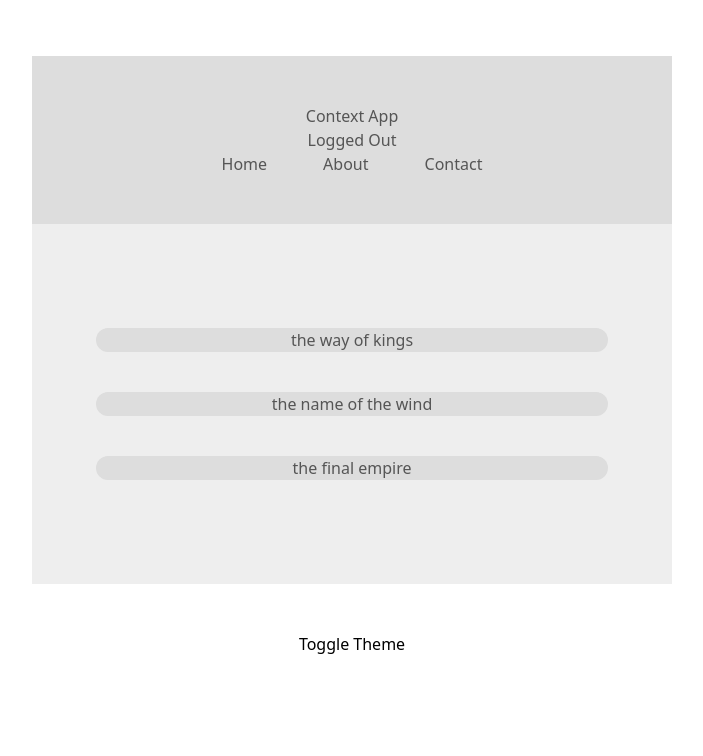
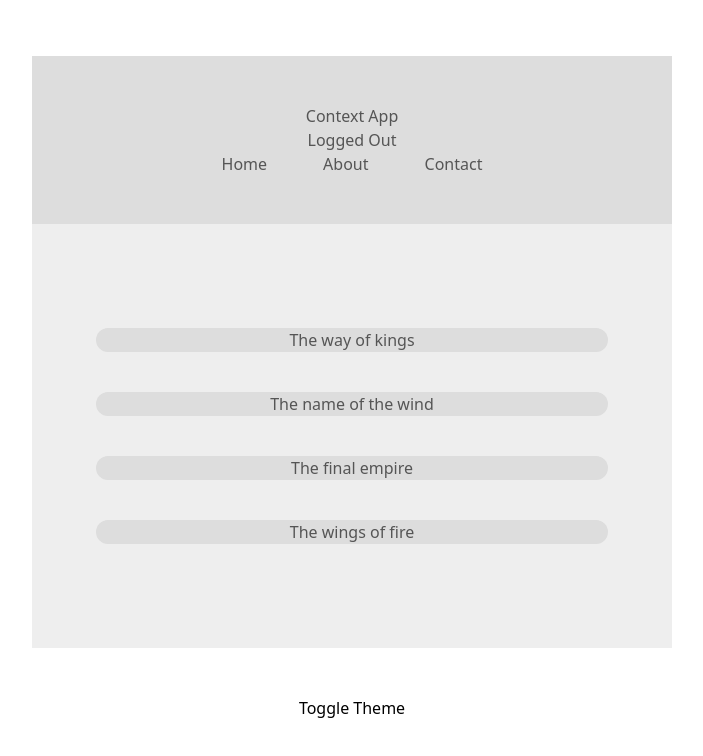
Before and after one commit to karunaGokul/react, a React (Create React App) app: page / in a window 1280 px wide. Shown: the top 756 px of the page, without its empty margins (288-991 px from the left). Built offline with nearby package versions, Linux system fonts and the light colour scheme.

Commit message:
context with functional component

```diff
--- a/src/App.tsx
+++ b/src/App.tsx
@@ -5,6 +5,7 @@
 import ToggleTheme from "./Contexts/ToggleTheme";
 import ThemeContextProvider from "./Contexts/ThemeContext";
 import AuthContextProvider from "./Contexts/AuthContext";
+import BookContextProvider from "./Contexts/BookContext";
 
 // import NovelList from "./Hooks/NovelList";
 
@@ -17,7 +18,6 @@
 function App() {
   return (
     <div className="max-w-screen-sm my-14 mx-auto text-center">
-
       {/* <NovelList /> */}
 
       {/* <Form />
@@ -32,7 +32,9 @@
       <ThemeContextProvider>
         <AuthContextProvider>
           <Navbar />
-          <BookList />
+          <BookContextProvider>
+            <BookList />
+          </BookContextProvider>
           <ToggleTheme />
         </AuthContextProvider>
       </ThemeContextProvider>
--- /dev/null
+++ b/src/Contexts/BookContext.tsx
@@ -0,0 +1,19 @@
+import React, { createContext, useState }  from 'react';
+
+export const BookContext = createContext<any>({});
+
+const BookContextProvider = (props: any) => {
+    const [ books, setBooks ] = useState([
+        { title: 'The way of kings', id: 1 },
+        { title: 'The name of the wind', id: 2 },
+        { title: 'The final empire', id: 3 },
+        { title: 'The wings of fire', id: 4 },
+    ])
+    return (
+        <BookContext.Provider value={{ books }}>
+            { props.children }
+        </BookContext.Provider>
+     );
+}
+
+export default BookContextProvider;
--- a/src/Contexts/BookList.tsx
+++ b/src/Contexts/BookList.tsx
@@ -1,4 +1,5 @@
 import React, { useContext } from "react";
+import { BookContext } from "./BookContext";
 import { ThemeContext } from "./ThemeContext";
 
 /* class BookList extends Component {
@@ -24,6 +25,8 @@
 
 const BookList = () => {
   const { isLightTheme, light, dark } = useContext(ThemeContext);
+  const { books } = useContext(BookContext);
+
   const theme = isLightTheme ? light : dark;
   return (
     <div
@@ -31,7 +34,18 @@
       style={{ background: theme.bg, color: theme.syntax }}
     >
       <ul className="p-0 list-none">
-        <li
+        {books.map((book: any) => {
+          return (
+            <li
+              key={book.id}
+              className="p-0 mx-auto my-10 rounded-3xl"
+              style={{ background: theme.ui }}
+            >
+              {book.title}
+            </li>
+          );
+        })}
+        {/* <li
           className="p-0 mx-auto my-10 rounded-3xl"
           style={{ background: theme.ui }}
         >
@@ -48,7 +62,7 @@
           style={{ background: theme.ui }}
         >
           the final empire
-        </li>
+        </li> */}
       </ul>
     </div>
   );
```
